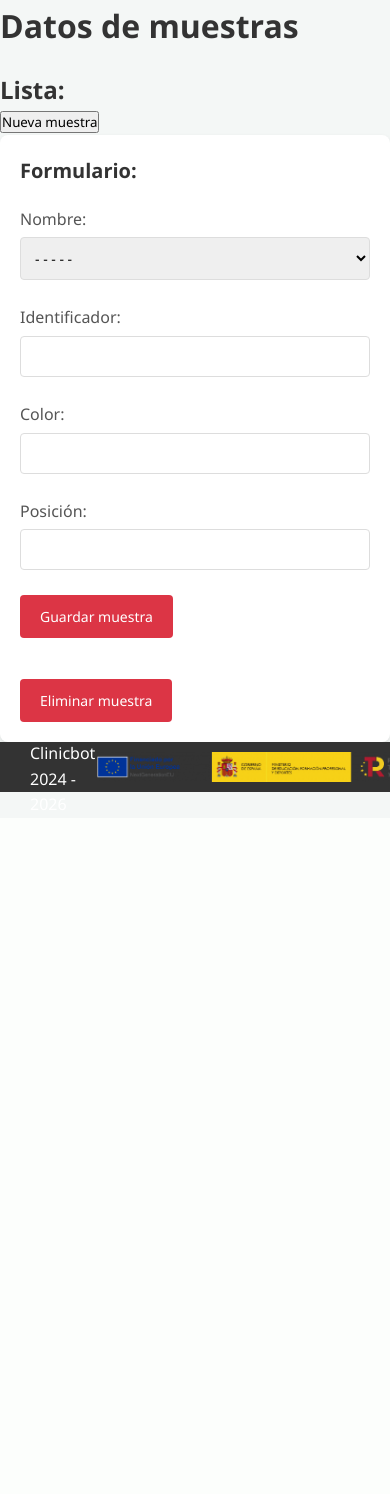
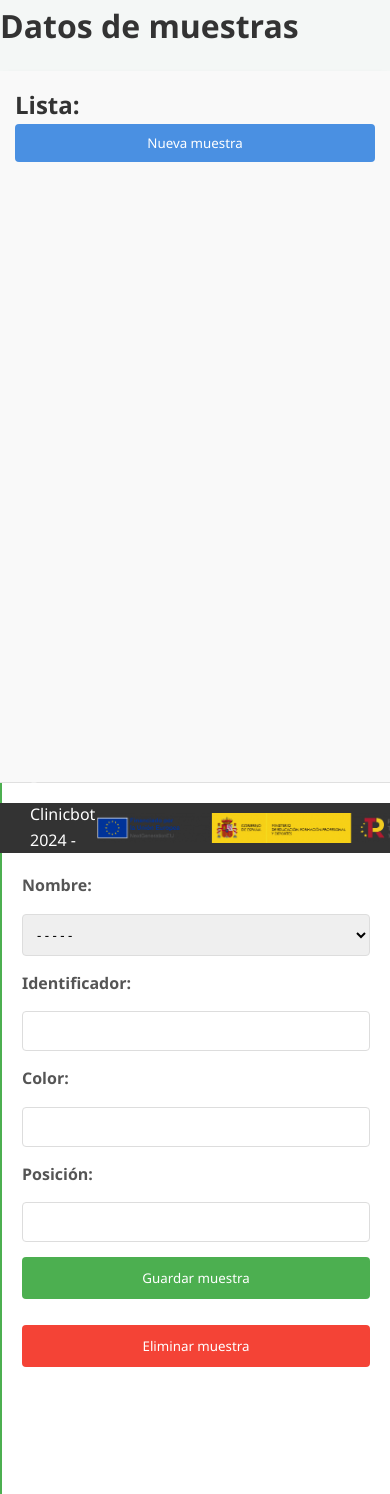
Before and after one commit to mdagraza/Clinicbot, a Django app: template web/templates/muestras.html in a window 390 px wide; the page is wider, and only the part inside the window is pictured. Shown: the part 58-1552 px from the top of that part. Before the commit the page ends 850 px from the top of that part, so only its background shows below. Run offline with Django 5.2, Linux system fonts and the light colour scheme; the template is opened without the code that fills it, so the values that code supplies are empty; parts of the project's set-up code (start-up, migrations or seed data) failed here and were passed over.

Commit message:
feat: Implement user editing functionality and enhance UI
- Added login requirement to the general view.
- Refactored CSS styles for improved layout and responsiveness.
- Removed deprecated editar_usuario.html template and replaced it with pacientes.html.
- Updated views to render the new pacientes.html template with user data.
- Introduced new styles for muestras in styles-muestra.css.
- Enhanced JavaScript functions for better user interaction and data handling.
- Updated the muestras.html template to use the new styles.

```diff
--- a/Clinicbot/urls.py
+++ b/Clinicbot/urls.py
@@ -23,7 +23,7 @@
     path('', include('web.urls')),
     path('panel/', include('panel.urls')),
     path('api/', include('api.urls')),
-    path('admin/', include('panel_admin.urls')),
+    path('panel-u/', include('panel_admin.urls')),
 ]
 
 '''path('', views.hello), #'' Es la pagin principal, y luego lo que debe cargar
--- a/panel_admin/templates/panel.html
+++ b/panel_admin/templates/panel.html
@@ -15,7 +15,9 @@
             <ul>
                 <li><a href="">Datos Cuenta</a></li>
                 <li><a href="">Crear Token</a></li>
+                {% if 'superuser' in request.user.permisos %}
                 <li><a href="">Ver Usuarios</a></li>
+                {% endif %}
             </ul>
         </nav>
     </aside>
--- a/panel_admin/urls.py
+++ b/panel_admin/urls.py
@@ -2,6 +2,5 @@
 from .views import general
 
 urlpatterns = [
-    path('general/', general, name='general'),
-
+    path('', general, name='general'),
 ]
--- a/panel_admin/views.py
+++ b/panel_admin/views.py
@@ -1,6 +1,8 @@
 from django.shortcuts import render
+from panel.decorators import *
 
 # Create your views here.
+@login_required
 def general(request):
 
     return render(request, 'panel.html')
--- a/static/formulario/styles-form.css
+++ b/static/formulario/styles-form.css
@@ -19,13 +19,11 @@
 
         .sidebar {
             flex: 0 0 250px;
-    min-width: 180px;
-    max-width: 400px;
+            min-width: 250px;
+            max-width: 250px;
             background: #f9f9f9;
             padding: 15px;
             overflow-y: auto;
-    resize: horizontal;
-    overflow: auto;
             border-right: 1px solid #ddd;
         }
 
@@ -186,14 +184,13 @@
 
         .lista11 {
             flex: 0 0 250px;
-    min-width: 200px;
-    max-width: 350px;
+            min-width: 250px;
+            max-width: 250px;
             background: #f9f9f9;
             padding: 15px;
             border-right: 1px solid #ddd;
             border-radius: 8px;
-    resize: horizontal;
-    overflow: auto;
+            overflow-y: auto;
         }
 
         .lista11 h2 {
--- /dev/null
+++ b/static/formulario/styles-muestra.css
@@ -0,0 +1,214 @@
+/* Reset y estilos base */
+* {
+    margin: 0;
+    padding: 0;
+    box-sizing: border-box;
+    font-family: 'Segoe UI', Tahoma, Geneva, Verdana, sans-serif;
+}
+
+body {
+    background-color: #f4f7f6;
+    color: #333;
+    line-height: 1.6;
+    min-height: 100dvh;
+    display: flex;
+    flex-direction: column;
+}
+
+.container, .container2 {
+    display: flex;
+    width: 100%;
+    background-color: white;
+    border-radius: 8px;
+    box-shadow: 0 4px 6px rgba(0, 0, 0, 0.1);
+    margin-bottom: 20px;
+    /*overflow: hidden;*/
+    flex: 1;
+}
+
+/* Estilos para listas */
+.lista, .lista11 {
+    flex: 0 0 30%;
+    background-color: #f9f9f9;
+    border-right: 1px solid #e0e0e0;
+    padding: 15px;
+}
+
+.lista2, .lista22 {
+    overflow-y: auto;
+    max-height: 60vh;
+}
+
+.lista ul, .lista11 ul {
+    list-style-type: none;
+}
+
+.lista li, .lista11 li {
+    padding: 10px;
+    margin: 5px 0;
+    background-color: #fff;
+    border: 1px solid #e0e0e0;
+    border-radius: 4px;
+    cursor: pointer;
+    transition: all 0.3s ease;
+}
+
+.lista li:hover, .lista11 li:hover {
+    background-color: #e6f3ff;
+    border-color: #4a90e2;
+}
+
+/* Estilos de botones */
+.lista button, .lista11 button {
+    width: 100%;
+    padding: 10px;
+    background-color: #4a90e2;
+    color: white;
+    border: none;
+    border-radius: 4px;
+    cursor: pointer;
+    transition: background-color 0.3s ease;
+}
+
+.lista button:hover, .lista11 button:hover {
+    background-color: #357abd;
+}
+
+/* Formularios */
+.formulario, .formulario-muestras {
+    flex: 0 0 70%;
+    padding: 20px;
+    background-color: white;
+}
+
+.formulario {
+    border-left: 2px solid #4CAF50;
+}
+
+.formulario-muestras {
+    border-left: 2px solid #ff6b6b;
+}
+
+.formulario h2, .formulario-muestras h2 {
+    margin-bottom: 20px;
+    color: #333;
+    padding-bottom: 10px;
+    border-bottom: 2px solid;
+}
+
+.formulario h2 {
+    border-bottom-color: #4CAF50;
+}
+
+.formulario-muestras h2 {
+    border-bottom-color: #ff6b6b;
+}
+
+/* Estilos de inputs */
+.formulario form, .formulario-muestras form {
+    display: grid;
+    gap: 15px;
+}
+
+.formulario label, .formulario-muestras label {
+    font-weight: 600;
+    color: #555;
+}
+
+.formulario input,
+.formulario select,
+.formulario-muestras input,
+.formulario-muestras select {
+    width: 100%;
+    padding: 10px;
+    border: 1px solid #ddd;
+    border-radius: 4px;
+    transition: border-color 0.3s ease;
+}
+
+.formulario input:focus,
+.formulario select:focus,
+.formulario-muestras input:focus,
+.formulario-muestras select:focus {
+    outline: none;
+    border-color: #4a90e2;
+    box-shadow: 0 0 5px rgba(74, 144, 226, 0.3);
+}
+
+/* Botones de submit y eliminar */
+.formulario button[type="submit"],
+.formulario-muestras button[type="submit"] {
+    background-color: #4CAF50;
+    color: white;
+    border: none;
+    padding: 12px;
+    border-radius: 4px;
+    cursor: pointer;
+    transition: background-color 0.3s ease;
+}
+
+.formulario button[type="submit"]:hover,
+.formulario-muestras button[type="submit"]:hover {
+    background-color: #45a049;
+}
+
+.formulario button#eliminarDatos,
+.formulario-muestras button#eliminarDatos {
+    background-color: #f44336;
+    color: white;
+}
+
+.formulario button#eliminarDatos:hover,
+.formulario-muestras button#eliminarDatos:hover {
+    background-color: #d32f2f;
+}
+
+/* Responsive */
+@media screen and (max-width: 768px) {
+    .container, .container2 {
+        flex-direction: column;
+    }
+
+    .lista, .lista11,
+    .formulario, .formulario-muestras {
+        flex: 1 0 100%;
+        width: 100%;
+        border-right: none;
+    }
+
+    .lista, .lista11 {
+        border-bottom: 1px solid #e0e0e0;
+    }
+}
+
+/* Estilos para mensajes de error */
+#Men_error {
+    color: #f44336;
+    font-size: 0.9em;
+    margin-top: -10px;
+    margin-bottom: 10px;
+}
+
+
+/* Contenedor del texto y el botón */
+.texto-boton {
+    display: flex;
+    align-items: center;
+    gap: 10px; /* Espacio entre el texto y el botón */
+}
+
+/* Estilo para el botón */
+.texto-boton button {
+    background-color: #4a90e2;
+    color: white;
+    border: none;
+    border-radius: 4px;
+    cursor: pointer;
+    transition: background-color 0.3s ease;
+    width: auto;
+    margin-left: auto;
+}
+
+.texto-boton button:hover {
+    background-color: #357abd;
+}
--- a/web/templates/muestras.html
+++ b/web/templates/muestras.html
@@ -4,7 +4,7 @@
 {% block title %}Datos Muestras{% endblock %}
 
 {% block extra_css %}
-    <link rel="stylesheet" href="{% static 'formulario/styles-form.css' %}">
+    <link rel="stylesheet" href="{% static 'formulario/styles-muestra.css' %}">
 {% endblock %}
 
 
--- a/web/views.py
+++ b/web/views.py
@@ -69,7 +69,7 @@
 
 
     # Renderizar la página con la lista de usuarios y el formulario de edición
-    return render(request, "editar_usuario.html", {"usuarios": usuarios})
+    return render(request, "pacientes.html", {"usuarios": usuarios})
 
 def borrar_usuario(request):
     if request.method == 'POST':
```
Also changed, not shown: web/templates/pacientes.html (renamed from web/templates/editar_usuario.html, +11 -2 lines). Lines whose indentation alone changed are shown as unchanged.
